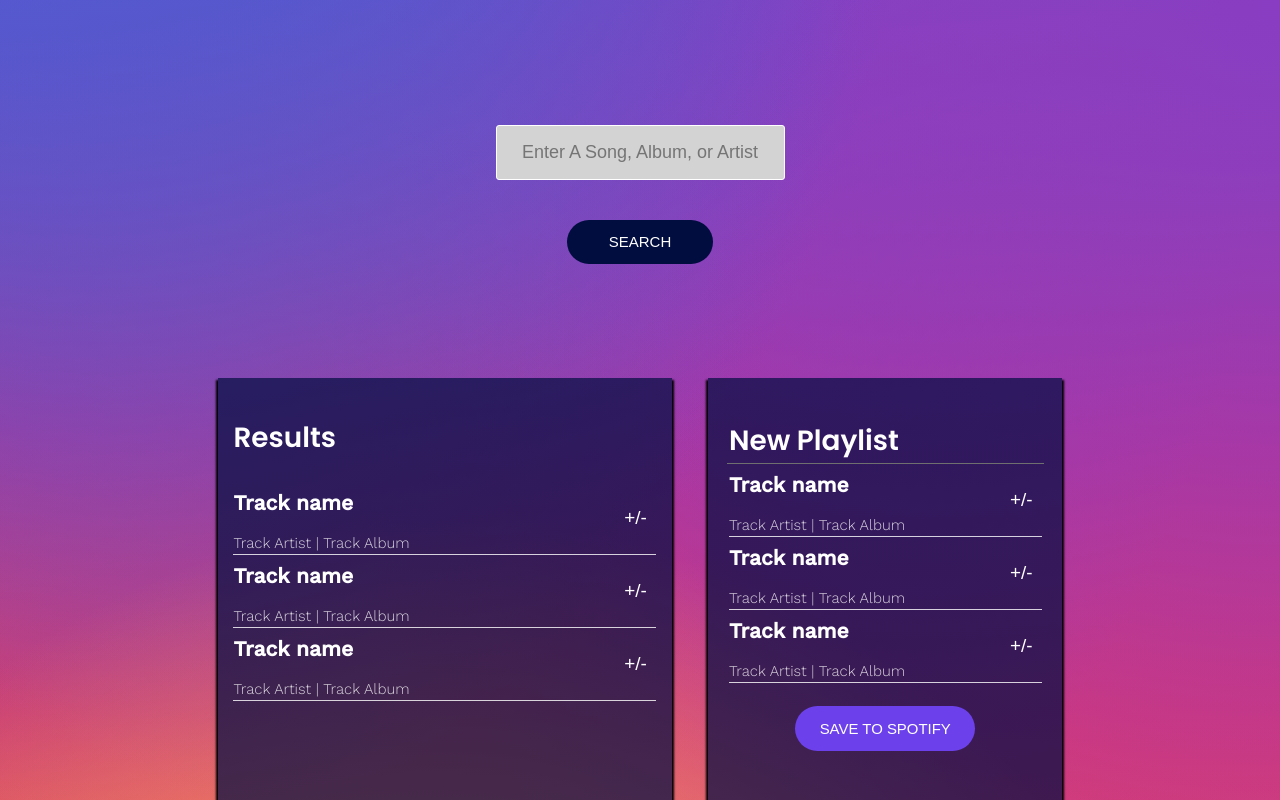
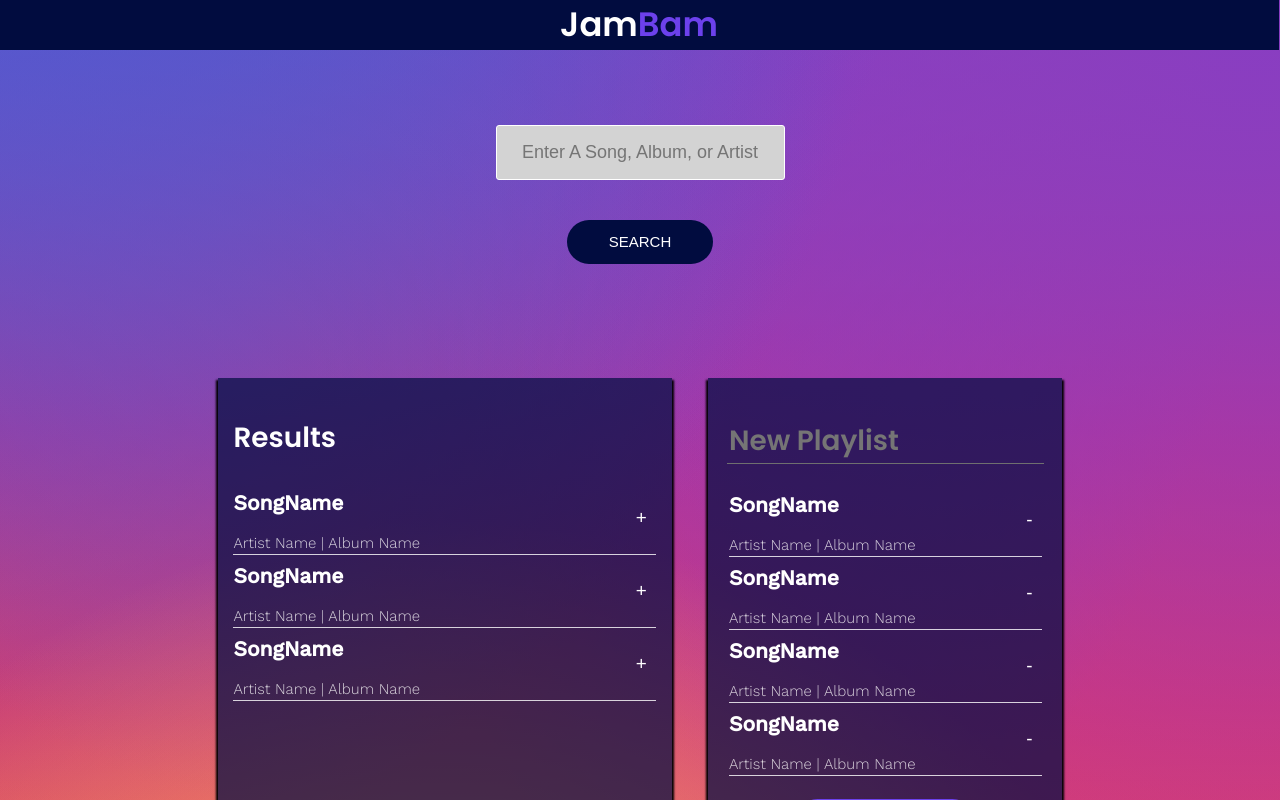
Before and after one commit to dmccloud/JamBam, a React (Create React App) app: page / in a window 1280 px wide. Shown: the top 800 px of the page. Built offline with nearby package versions, Linux system fonts and the light colour scheme.

Commit message:
Added search bar and add/remove capabilities to playlist

```diff
--- a/src/Components/App/App.css
+++ b/src/Components/App/App.css
@@ -9,7 +9,10 @@ html {
 }
 
 h1 {
-  padding: 0.77rem 0;
+  position: fixed;
+  width: 100%;
+  padding: -5px;
+  margin: -1px;
   background-color: #010c3f;
   text-align: center;
   font-family: "Poppins", sans-serif;
@@ -69,4 +72,7 @@ h2 {
     align-items: center;
     flex-direction: column;
   }
+  .App {
+    height: 2000px;
+  }
 }
--- a/src/Components/App/App.tsx
+++ b/src/Components/App/App.tsx
@@ -1,19 +1,63 @@
-import React from "react";
+import React, { useState } from "react";
 import "./App.css";
 import SearchBar from "../SearchBar/SearchBar";
 import SearchResults from "../SearchResults/SearchResults";
 import Playlist from "../Playlist/Playlist";
+import TrackType from "../../Types";
+//import TrackList from "../TrackList/TrackList";
 
 function App() {
+  const [foundSongs, setFoundSongs] = useState([
+    { id: 1, name: "SongName", artist: "Artist Name", album: "Album Name" },
+    { id: 2, name: "SongName", artist: "Artist Name", album: "Album Name" },
+    { id: 3, name: "SongName", artist: "Artist Name", album: "Album Name" },
+  ]);
+  const [playlist, setPlaylist] = useState({
+    playlistName: "",
+    tracks: [
+      { id: 4, name: "SongName", artist: "Artist Name", album: "Album Name" },
+      { id: 5, name: "SongName", artist: "Artist Name", album: "Album Name" },
+      { id: 6, name: "SongName", artist: "Artist Name", album: "Album Name" },
+      { id: 7, name: "SongName", artist: "Artist Name", album: "Album Name" },
+    ],
+  });
+
+  const search = (term: string) => {
+    console.log(term);
+  };
+
+  const addTrack = (track: TrackType) => {
+    const found = playlist.tracks.some((t: TrackType) => t.id === track.id);
+    if (!found) {
+      setPlaylist({ ...playlist, tracks: [...playlist.tracks, track] });
+    }
+  };
+  const removeTrack = (track: TrackType) => {
+    const newList = playlist.tracks.filter((item) => {
+      return item.id !== track.id;
+    });
+    setPlaylist({ ...playlist, tracks: newList });
+  };
+  const updatePlaylistName = (name: string) => {
+    setPlaylist({ ...playlist, playlistName: name });
+  };
   return (
-    <div className="App">
-      {/* SearchBar component  */}
-      <SearchBar />
-      <div className="App-playlist">
-        {/* <!-- SearchResults component --> */}
-        <SearchResults />
-        {/* <!-- Playlist component --> */}
-        <Playlist />
+    <div>
+      <h1>
+        Jam<span className="highlight">Bam</span>
+      </h1>
+      <div className="App">
+        <SearchBar search={search} />
+        <div className="App-playlist">
+          <SearchResults foundSongs={foundSongs} addTrack={addTrack} />
+
+          <Playlist
+            playlist={playlist.tracks}
+            playlistName={playlist.playlistName}
+            removeTrack={removeTrack}
+            updatePlaylistName={updatePlaylistName}
+          />
+        </div>
       </div>
     </div>
   );
--- a/src/Components/Playlist/Playlist.css
+++ b/src/Components/Playlist/Playlist.css
@@ -11,6 +11,7 @@
 }
 
 .Playlist input {
+  margin-bottom: 20px;
   width: 100%;
   border: 0;
   outline: 0;
--- a/src/Components/Playlist/Playlist.tsx
+++ b/src/Components/Playlist/Playlist.tsx
@@ -1,10 +1,30 @@
 import "./Playlist.css";
 import TrackList from "../TrackList/TrackList";
-const Playlist = () => {
+import TrackType from "../../Types";
+
+interface PlaylistProps {
+  playlist: TrackType[];
+  playlistName: string;
+  removeTrack: (track: TrackType) => void;
+  updatePlaylistName: (name: string) => void;
+}
+const Playlist = (PlaylistProps: PlaylistProps) => {
+  const data = PlaylistProps.playlist;
   return (
     <div className="Playlist">
-      <input value="New Playlist" />
-      <TrackList />
+      <input
+        placeholder="New Playlist"
+        defaultValue="New PLaylist"
+        value={PlaylistProps.playlistName}
+        onChange={(e) => {
+          PlaylistProps.updatePlaylistName(e.target.value);
+        }}
+      />
+      <TrackList
+        addRemoveTrack={PlaylistProps.removeTrack}
+        data={data}
+        isRemoval={true}
+      />
       <button className="Playlist-save">SAVE TO SPOTIFY</button>
     </div>
   );
--- a/src/Components/SearchBar/SearchBar.tsx
+++ b/src/Components/SearchBar/SearchBar.tsx
@@ -1,10 +1,39 @@
+import { useState } from "react";
 import "./SearchBar.css";
-const SearchBar = () => {
+interface SearchBarProps {
+  search: (term: string) => void;
+}
+const SearchBar = (SearchBarProps: SearchBarProps) => {
+  const [searchTerm, setSearchTerm] = useState("");
+  const { search } = SearchBarProps;
+
+  const onFormSubmit = (e: any) => {
+    e.preventDefault();
+    search(searchTerm);
+  };
   return (
-    <div className="SearchBar">
-      <input placeholder="Enter A Song, Album, or Artist" />
-      <button className="SearchButton">SEARCH</button>
-    </div>
+    <form
+      onSubmit={(e) => {
+        onFormSubmit(e);
+      }}
+    >
+      <div className="SearchBar">
+        <input
+          placeholder="Enter A Song, Album, or Artist"
+          onChange={(e) => {
+            setSearchTerm(e.target.value);
+          }}
+        />
+        <button
+          type="submit"
+          className="SearchButton"
+          // onClick={() => search(searchTerm)}
+          //onSubmit={() => search(searchTerm)}
+        >
+          SEARCH
+        </button>
+      </div>
+    </form>
   );
 };
 
--- a/src/Components/SearchResults/SearchResults.tsx
+++ b/src/Components/SearchResults/SearchResults.tsx
@@ -1,10 +1,22 @@
 import "./SearchResults.css";
 import TrackList from "../TrackList/TrackList";
-const SearchResults = () => {
+import TrackType from "../../Types";
+
+interface SearchResultsProps {
+  foundSongs: TrackType[];
+  addTrack: (track: TrackType) => void;
+}
+
+const SearchResults = (SearchResultsProps: SearchResultsProps) => {
+  const data = SearchResultsProps.foundSongs;
   return (
     <div className="SearchResults">
       <h2>Results</h2>
-      <TrackList />
+      <TrackList
+        data={data}
+        addRemoveTrack={SearchResultsProps.addTrack}
+        isRemoval={false}
+      />
     </div>
   );
 };
--- a/src/Components/Track/Track.tsx
+++ b/src/Components/Track/Track.tsx
@@ -1,13 +1,29 @@
+import TrackType from "../../Types";
 import "./Track.css";
-
-const Track = () => {
+interface TrackProps {
+  track: TrackType;
+  addRemoveTrack: (track: TrackType) => void;
+  isRemoval: boolean;
+}
+const Track = (TrackProps: TrackProps) => {
+  const { track, addRemoveTrack, isRemoval } = TrackProps;
+  console.log(`track: `, track);
   return (
     <div className="Track">
       <div className="Track-information">
-        <h3>Track name</h3>
-        <p>Track Artist | Track Album</p>
+        <h3>{track.name}</h3>
+        <p>
+          {track.artist} | {track.album}
+        </p>
       </div>
-      <button className="Track-action">+/-</button>
+      <button
+        className="Track-action"
+        onClick={() => {
+          addRemoveTrack(track);
+        }}
+      >
+        {!isRemoval ? "+" : "-"}
+      </button>
     </div>
   );
 };
--- a/src/Components/TrackList/TrackList.tsx
+++ b/src/Components/TrackList/TrackList.tsx
@@ -1,12 +1,26 @@
 import "./TrackList.css";
+import TrackType from "../../Types";
 import Track from "../Track/Track";
-const TrackList = () => {
+
+interface TrackListProps {
+  data: TrackType[];
+  isRemoval: boolean;
+  addRemoveTrack: (track: TrackType) => void;
+}
+const TrackList = (TrackListProps: TrackListProps) => {
+  const tracks = TrackListProps.data;
   return (
     <div className="TrackList">
-      {/* <!-- You will add a map method that renders a set of Track components  --> */}
-      <Track />
-      <Track />
-      <Track />
+      {tracks.map((track) => {
+        return (
+          <Track
+            isRemoval={TrackListProps.isRemoval}
+            key={track.id}
+            track={track}
+            addRemoveTrack={TrackListProps.addRemoveTrack}
+          />
+        );
+      })}
     </div>
   );
 };
--- /dev/null
+++ b/src/Types.ts
@@ -0,0 +1,8 @@
+type TrackType = {
+  id: number;
+  name: string;
+  artist: string;
+  album: string;
+};
+
+export default TrackType;
--- /dev/null
+++ b/src/util/Spotify.ts
@@ -0,0 +1,5 @@
+const getAccessToken = () => {
+    return
+}
+
+export default getAccessToken
```
